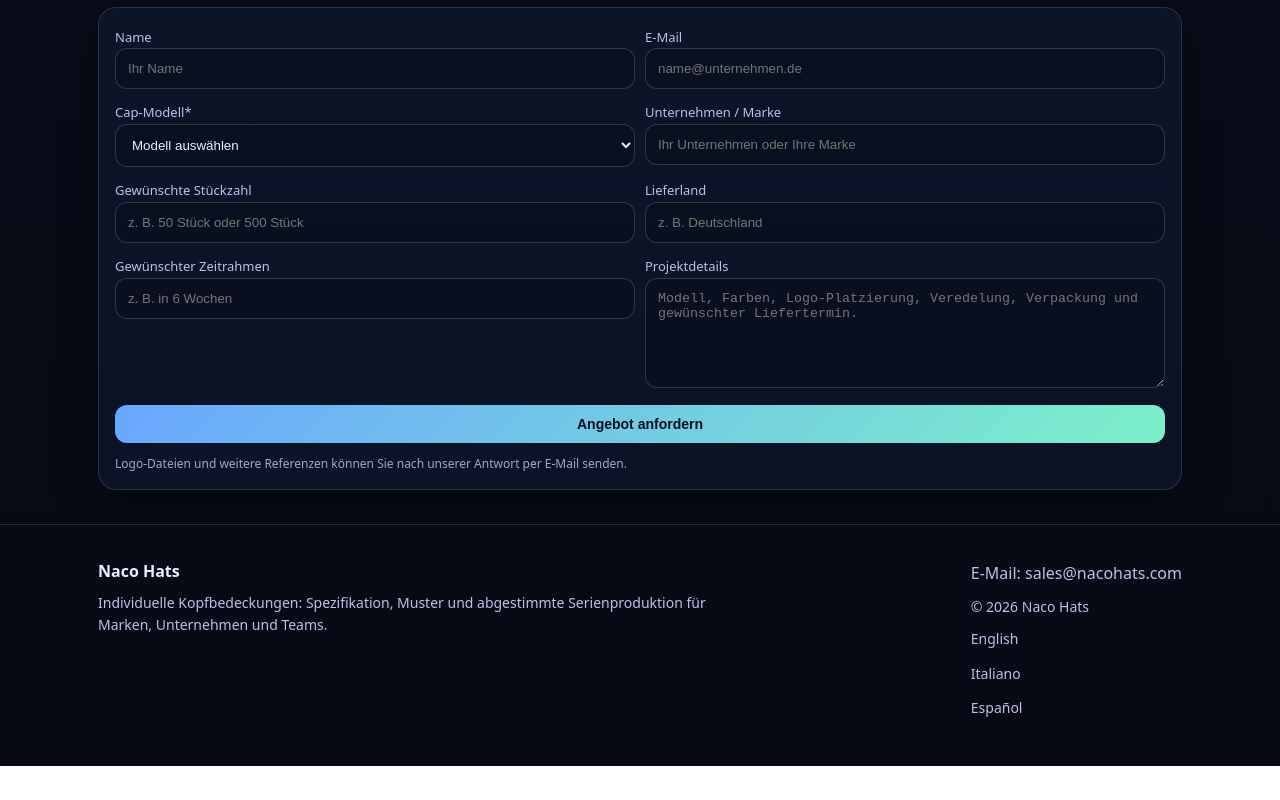
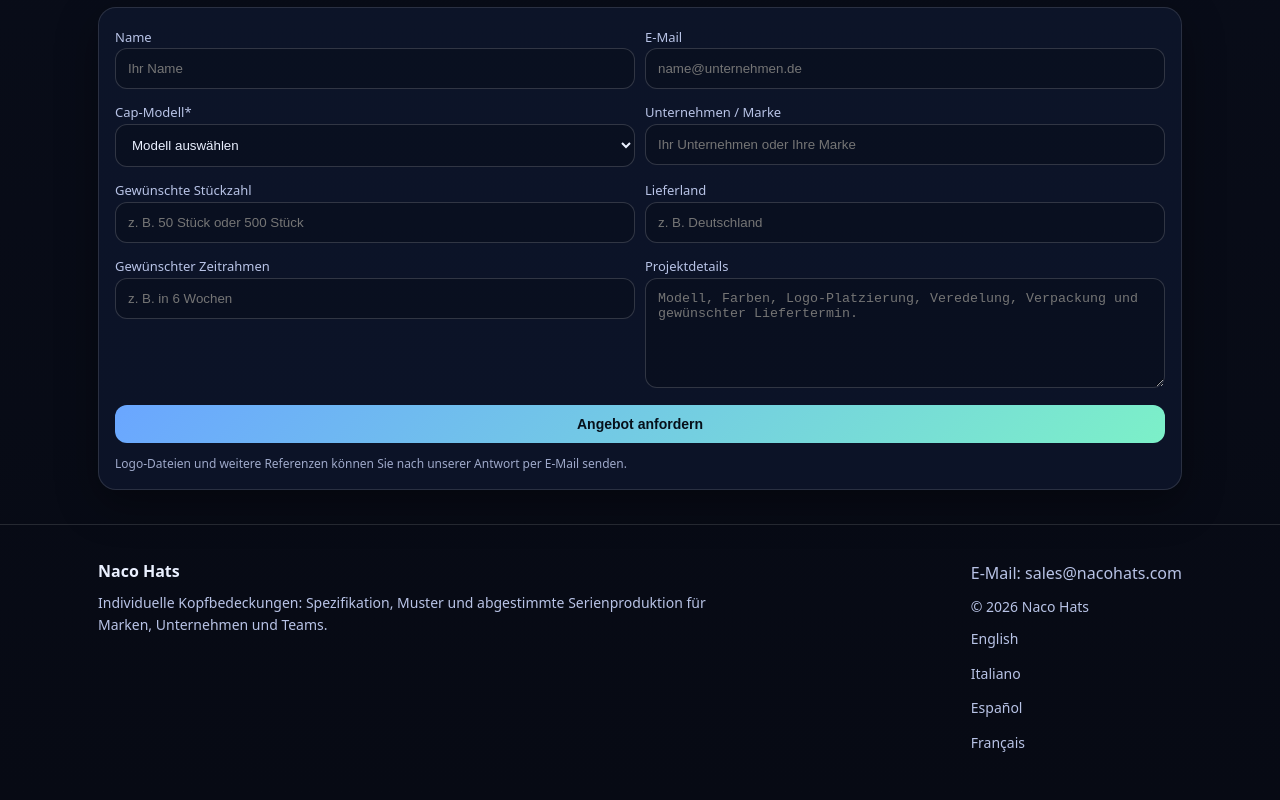
Before and after one commit to emilyzhao1023-glitch/my-static-site, a plain HTML site: page de/index.html in a window 1280 px wide. Shown: the part 3869-4669 px from the top of the page. Before the commit the page ends 4635 px from the top, so only its background shows below. Drawn offline with Linux system fonts and the light colour scheme.

Commit message:
Add reciprocal French homepage discovery links

```diff
--- a/de/index.html
+++ b/de/index.html
@@ -10,6 +10,7 @@
   <link rel="alternate" hreflang="de-DE" href="https://nacohats.com/de/" />
   <link rel="alternate" hreflang="it-IT" href="https://nacohats.com/it/" />
   <link rel="alternate" hreflang="es-ES" href="https://nacohats.com/es/" />
+  <link rel="alternate" hreflang="fr-FR" href="https://nacohats.com/fr/" />
   <link rel="alternate" hreflang="x-default" href="https://nacohats.com/" />
   <meta name="robots" content="index,follow">
   <link rel="icon" href="/favicon.ico">
@@ -315,7 +316,7 @@
   </main>
   <footer class="footer"><div class="wrap footerGrid">
     <div class="footerIntro"><strong>Naco Hats</strong><p>Individuelle Kopfbedeckungen: Spezifikation, Muster und abgestimmte Serienproduktion für Marken, Unternehmen und Teams.</p></div>
-    <div class="footerContact"><a href="mailto:sales@nacohats.com">E-Mail: sales@nacohats.com</a><p>© 2026 Naco Hats</p><p class="language"><a href="/" lang="en" hreflang="en">English</a></p><p class="language"><a href="/it/" lang="it" hreflang="it-IT">Italiano</a></p><p class="language"><a href="/es/" lang="es" hreflang="es-ES">Español</a></p></div>
+    <div class="footerContact"><a href="mailto:sales@nacohats.com">E-Mail: sales@nacohats.com</a><p>© 2026 Naco Hats</p><p class="language"><a href="/" lang="en" hreflang="en">English</a></p><p class="language"><a href="/it/" lang="it" hreflang="it-IT">Italiano</a></p><p class="language"><a href="/es/" lang="es" hreflang="es-ES">Español</a></p><p class="language"><a href="/fr/" lang="fr" hreflang="fr-FR">Français</a></p></div>
   </div></footer>
   <script>document.getElementById("form_time").value = Date.now();</script>
 </body>
```
